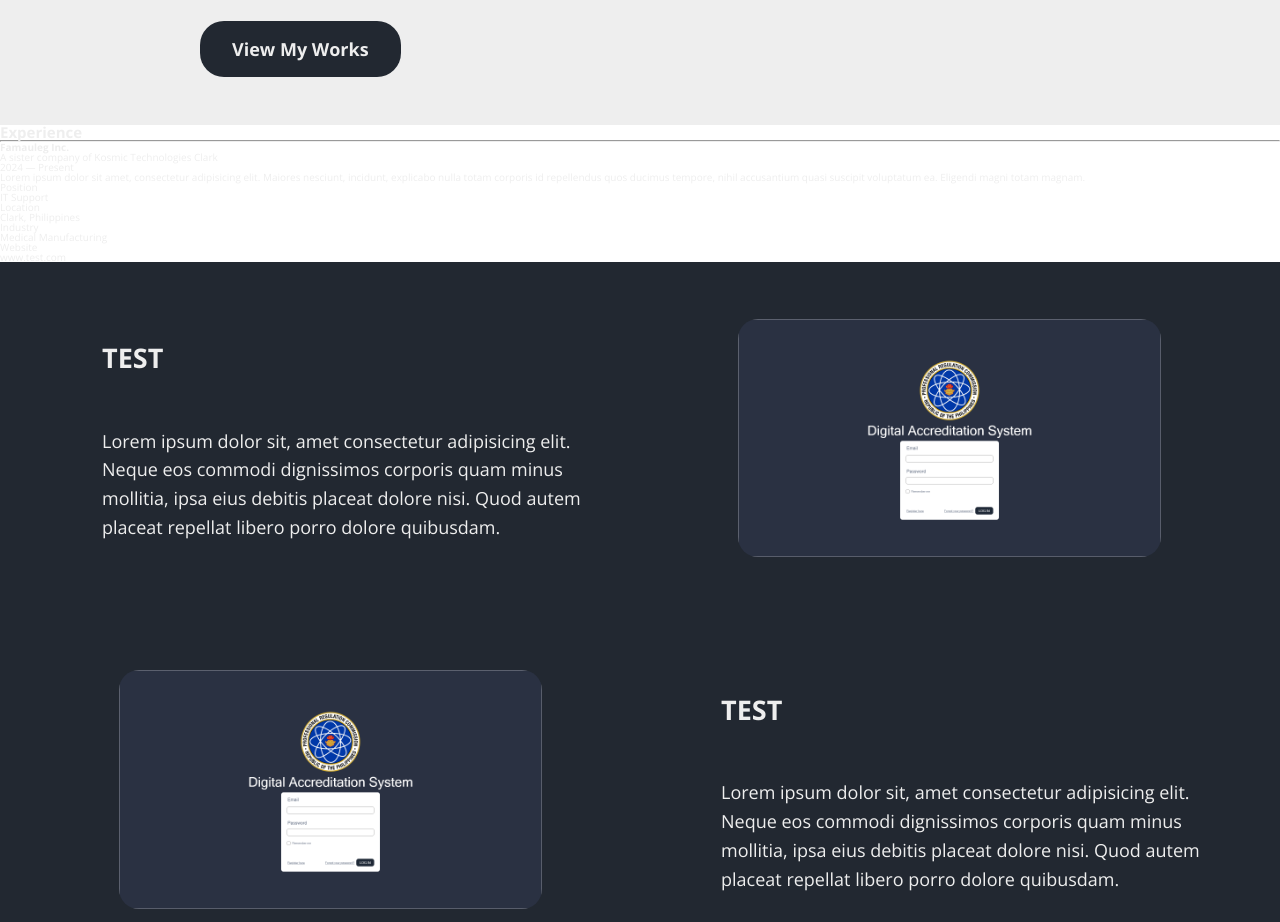
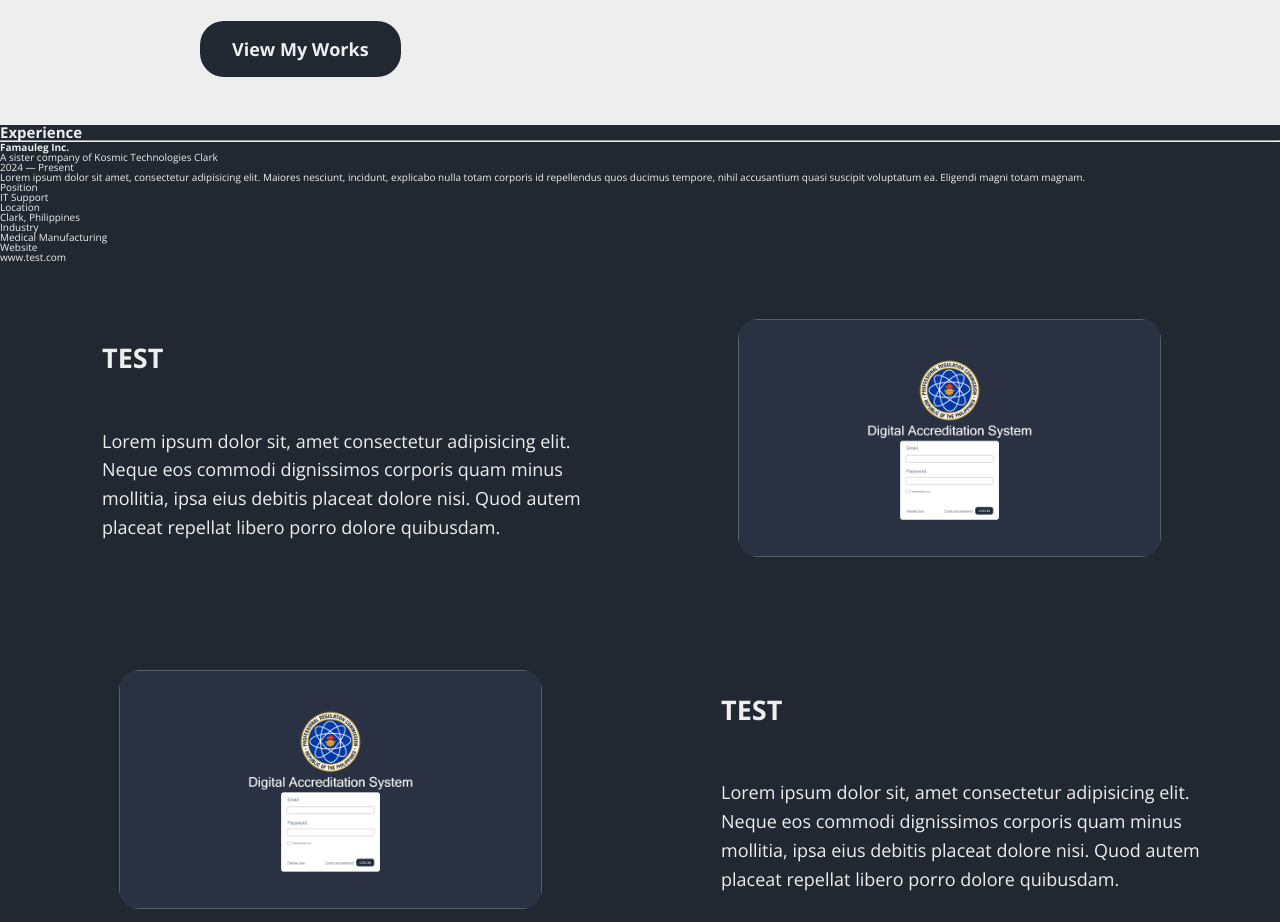
Before and after one commit to bernaches/web-portfolio, a plain HTML site: page index.html in a window 1280 px wide. Shown: the part 1846-2768 px from the top of the page. Drawn offline with nearby package versions, Linux system fonts and the light colour scheme.

Commit message:
Update style.css
changed bg color of section

```diff
--- a/styles.css
+++ b/styles.css
@@ -108,6 +108,18 @@ body {
 }
 /*  */
 /* SECTION NAME TITLE END */
+/*  */
+
+/*  */
+/* SECTION EXPERIENCE START */
+/*  */
+
+.section-experience {
+  background-color: #222831;
+}
+
+/*  */
+/* SECTION EXPERIENCE END */
 /*  */
 
 .section-hero {
```
